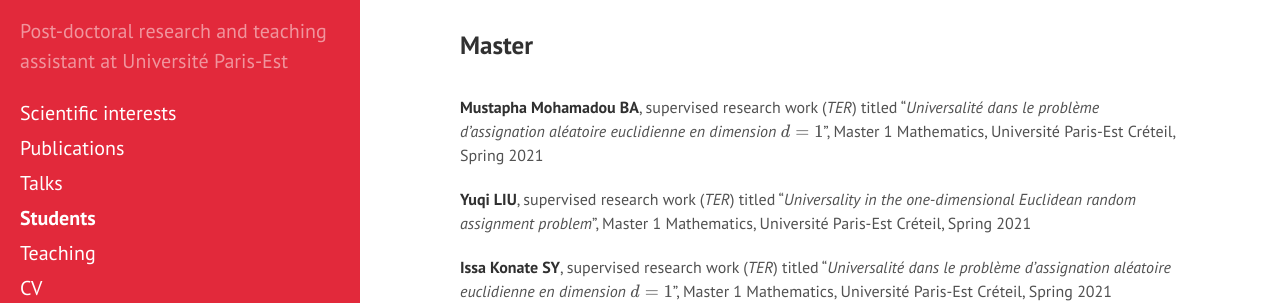
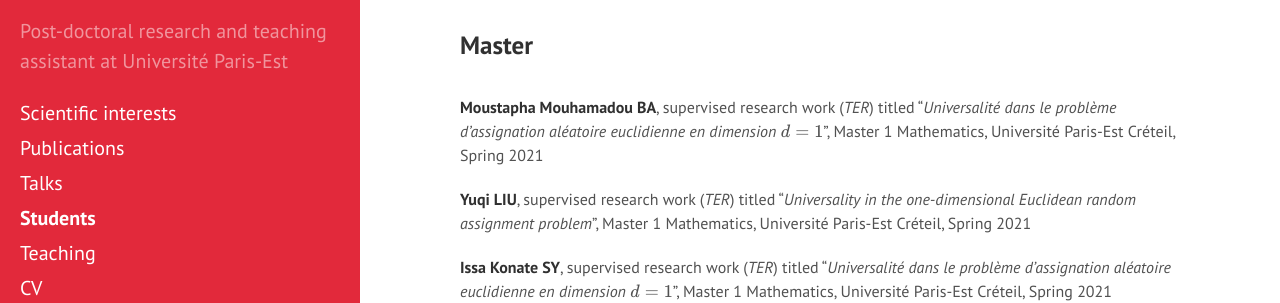
Before and after one commit to matteodachille/matteodachille.github.io, a Jekyll site: the page built from students.md, in a window 1280 px wide. Shown: the part 130-433 px from the top of the page. Built offline with Jekyll 4.4.1, drawn with Linux system fonts in a browser that asks for light colours; nearby versions of some CDN libraries; some web fonts are replaced; formulas are drawn with MathJax 3.

Commit message:
Corrected typos

```diff
--- a/students.md
+++ b/students.md
@@ -8,7 +8,7 @@ order: 5
 ### Master
 
 <br/>
-**Mustapha Mohamadou BA**, supervised research work (_TER_) titled "_Universalité dans le problème d’assignation aléatoire
+**Moustapha Mouhamadou BA**, supervised research work (_TER_) titled "_Universalité dans le problème d’assignation aléatoire
 euclidienne en dimension \\(d = 1\\)_", Master 1 Mathematics, Université Paris-Est Créteil, Spring 2021
 {: style="font-size: 16px" }
 **Yuqi LIU**, supervised research work (_TER_) titled "_Universality in the one-dimensional Euclidean random assignment problem_", Master 1 Mathematics, Université Paris-Est Créteil, Spring 2021
```
